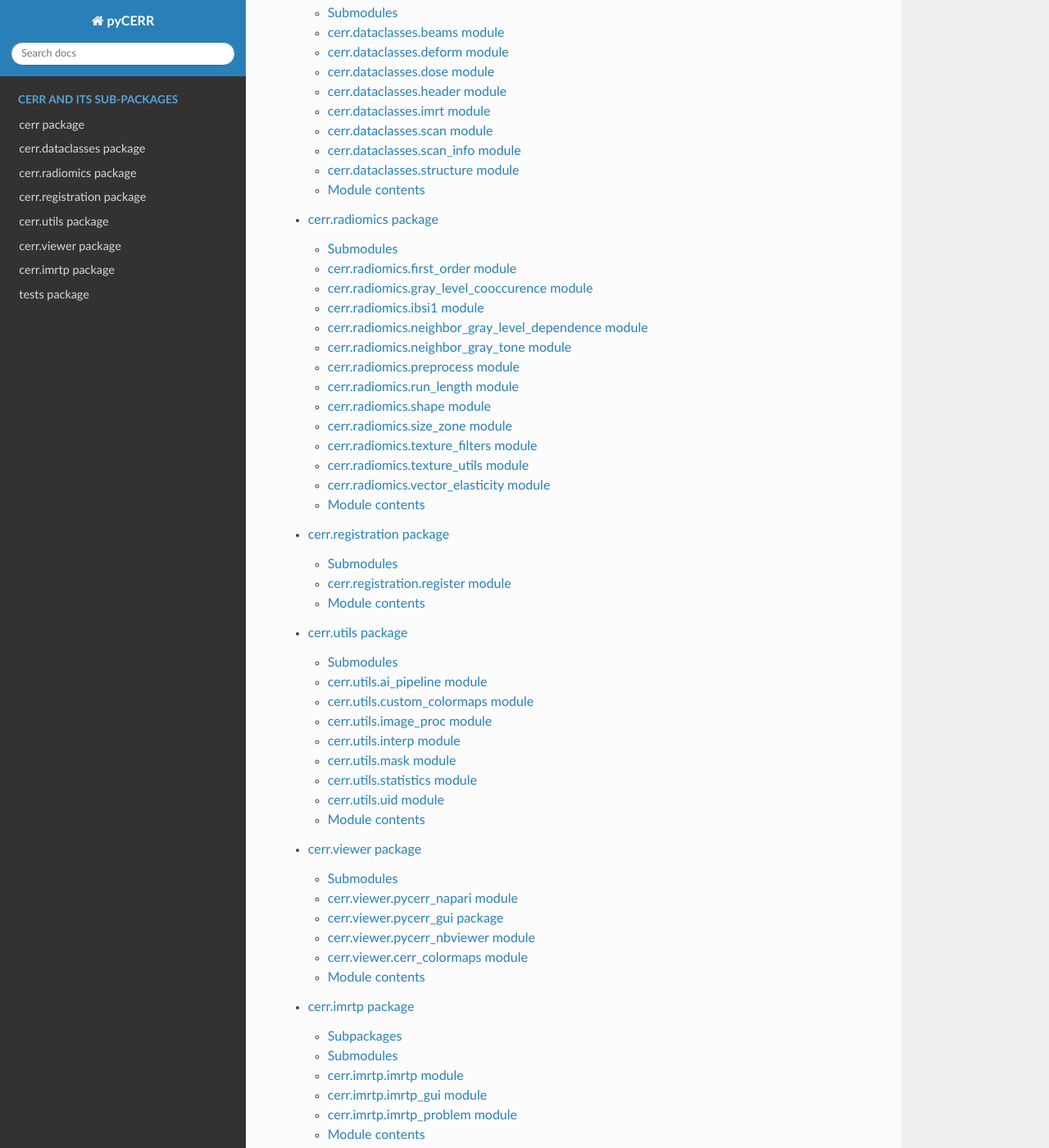
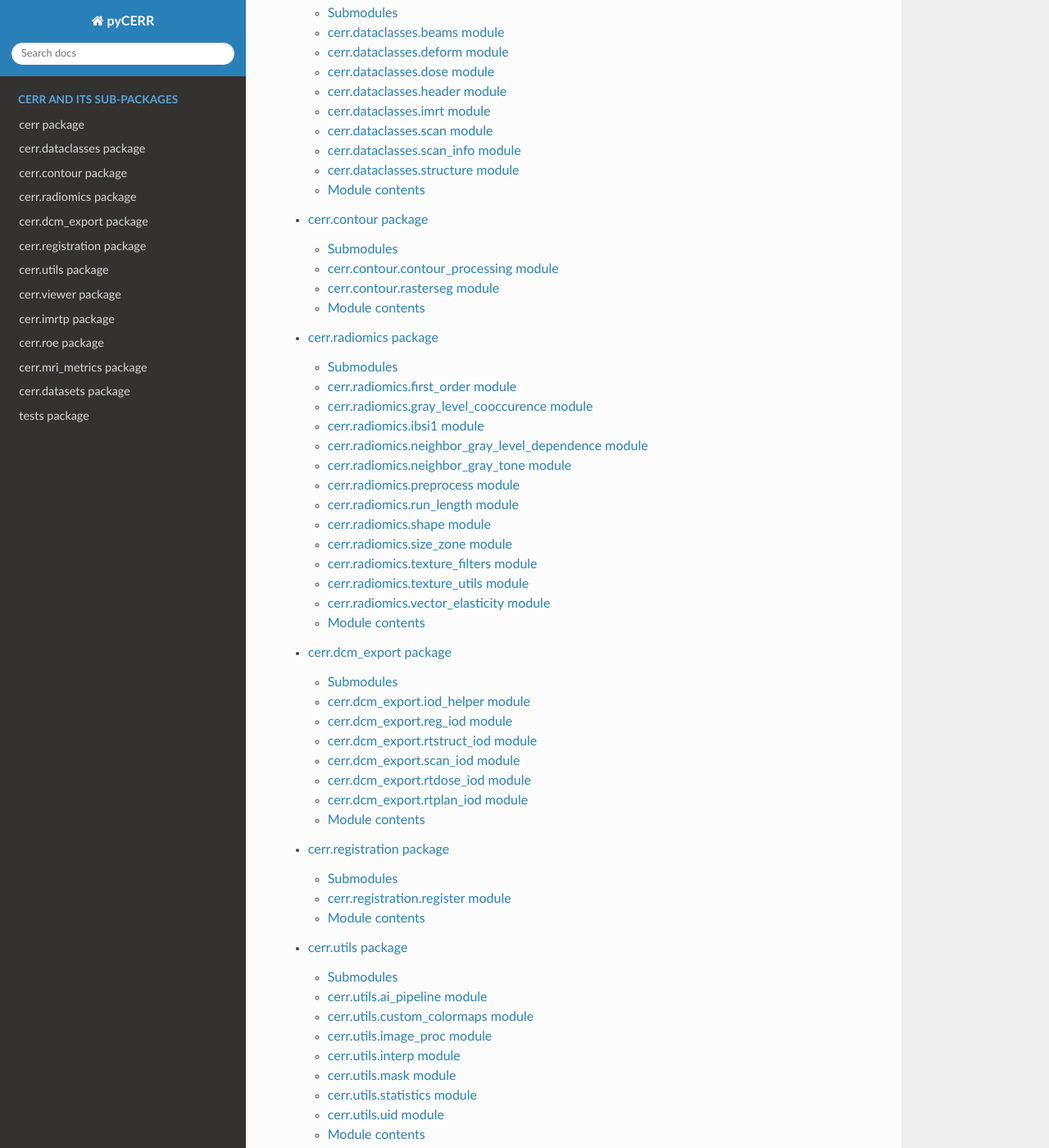
Before and after one commit to cerr/pyCERR, a Sphinx documentation site: the page built from docs/index.rst, in a window 1280 px wide and 1400 px high, scrolled down 1635 px. Shown: the whole window at 82% size. Built offline with Sphinx 7.4.7 and the Read the Docs theme 3.1.0, drawn with Linux system fonts in a browser that asks for light colours; some of the changed text lies outside the part shown.

Commit message:
docs: list all subpackages in the index toctree
Add cerr.contour, cerr.dcm_export, cerr.roe, cerr.mri_metrics and
cerr.datasets to the landing-page navigation (they built but were only
reachable via cerr.rst).

Co-Authored-By: Claude Fable 5 <noreply@anthropic.com>

```diff
--- a/docs/index.rst
+++ b/docs/index.rst
@@ -61,11 +61,16 @@ Features
 
    cerr
    cerr.dataclasses
+   cerr.contour
    cerr.radiomics
+   cerr.dcm_export
    cerr.registration
    cerr.utils
    cerr.viewer
    cerr.imrtp
+   cerr.roe
+   cerr.mri_metrics
+   cerr.datasets
    tests
 
 Indices and tables
```
